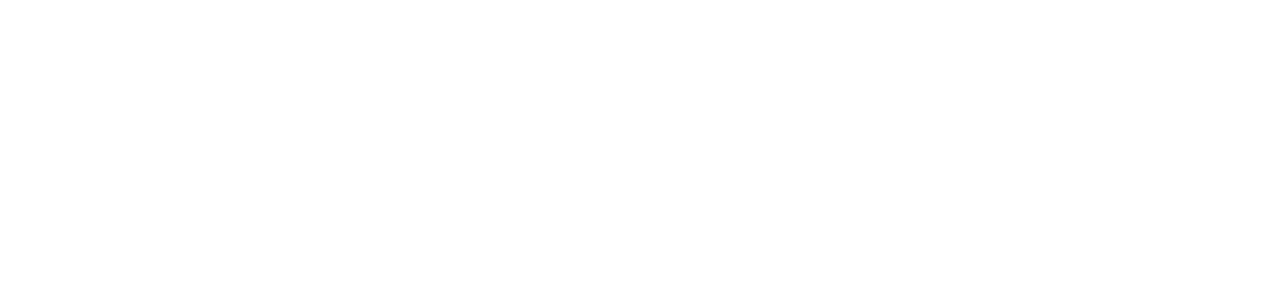
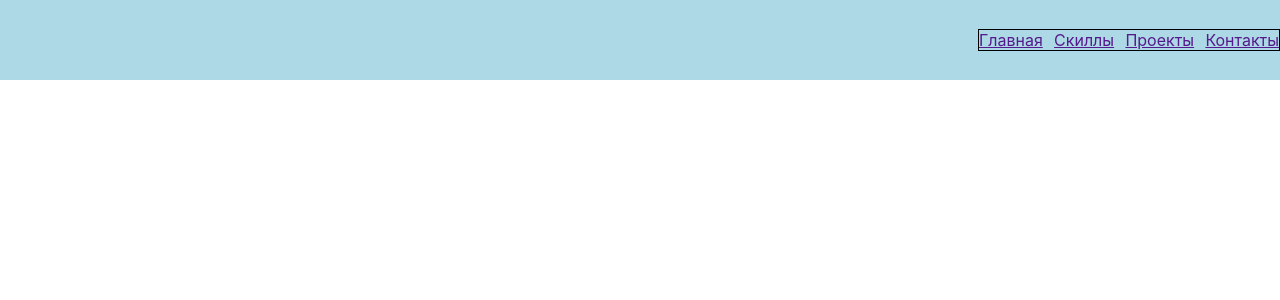
Before and after one commit to vbsm11/portfolio, a React (Create React App) app: page / in a window 1280 px wide. Shown: the top 300 px of the page. Built offline with nearby package versions, Linux system fonts and the light colour scheme.

Commit message:
header first version

```diff
--- a/src/App.tsx
+++ b/src/App.tsx
@@ -1,10 +1,11 @@
 import React from 'react';
 import './App.css';
+import {Header} from './header/Header';
 
 function App() {
   return (
     <div className="App">
-
+        <Header/>
     </div>
   );
 }
--- a/src/header/Header.module.css
+++ b/src/header/Header.module.css
@@ -0,0 +1,7 @@
+.header {
+    height: 80px;
+    background-color: lightblue;
+    display: flex;
+    justify-content: flex-end;
+    align-items: center;
+}
--- a/src/header/Header.tsx
+++ b/src/header/Header.tsx
@@ -1,10 +1,11 @@
 import React from 'react';
 import s from './Header.module.css'
+import {Nav} from '../nav/Nav';
 
 export function Header() {
   return (
-    <div>
-
+    <div className={s.header}>
+        <Nav/>
     </div>
   );
 }
--- /dev/null
+++ b/src/nav/Nav.module.css
@@ -0,0 +1,6 @@
+.nav {
+    border: 1px solid;
+    width: 300px;
+    display: flex;
+    justify-content: space-between;
+}
--- /dev/null
+++ b/src/nav/Nav.tsx
@@ -0,0 +1,13 @@
+import React from 'react';
+import s from './Nav.module.css'
+
+export function Nav() {
+  return (
+    <div className={s.nav}>
+      <a href="">Главная</a>
+      <a href="">Скиллы</a>
+      <a href="">Проекты</a>
+      <a href="">Контакты</a>
+    </div>
+  );
+}
```
